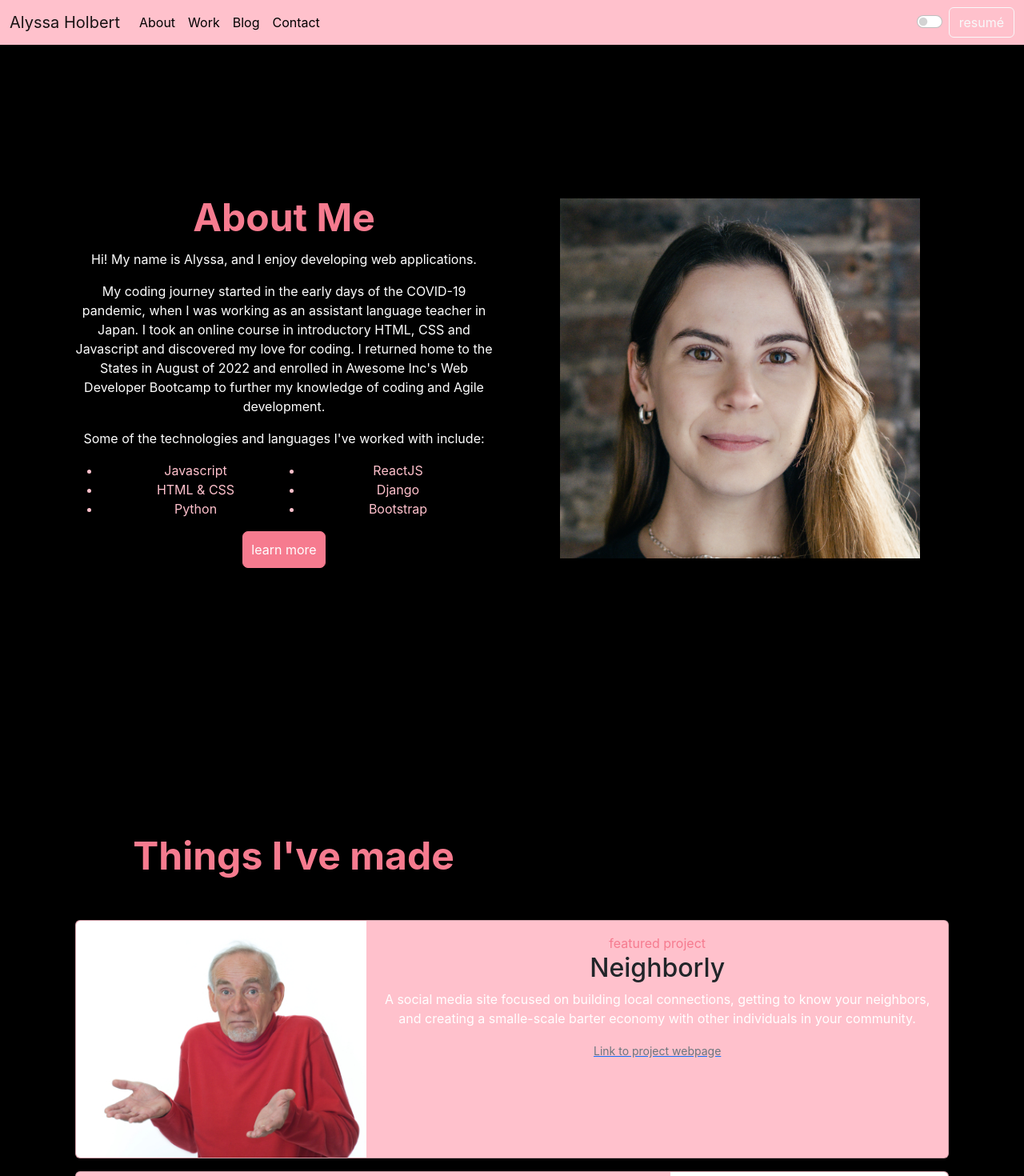
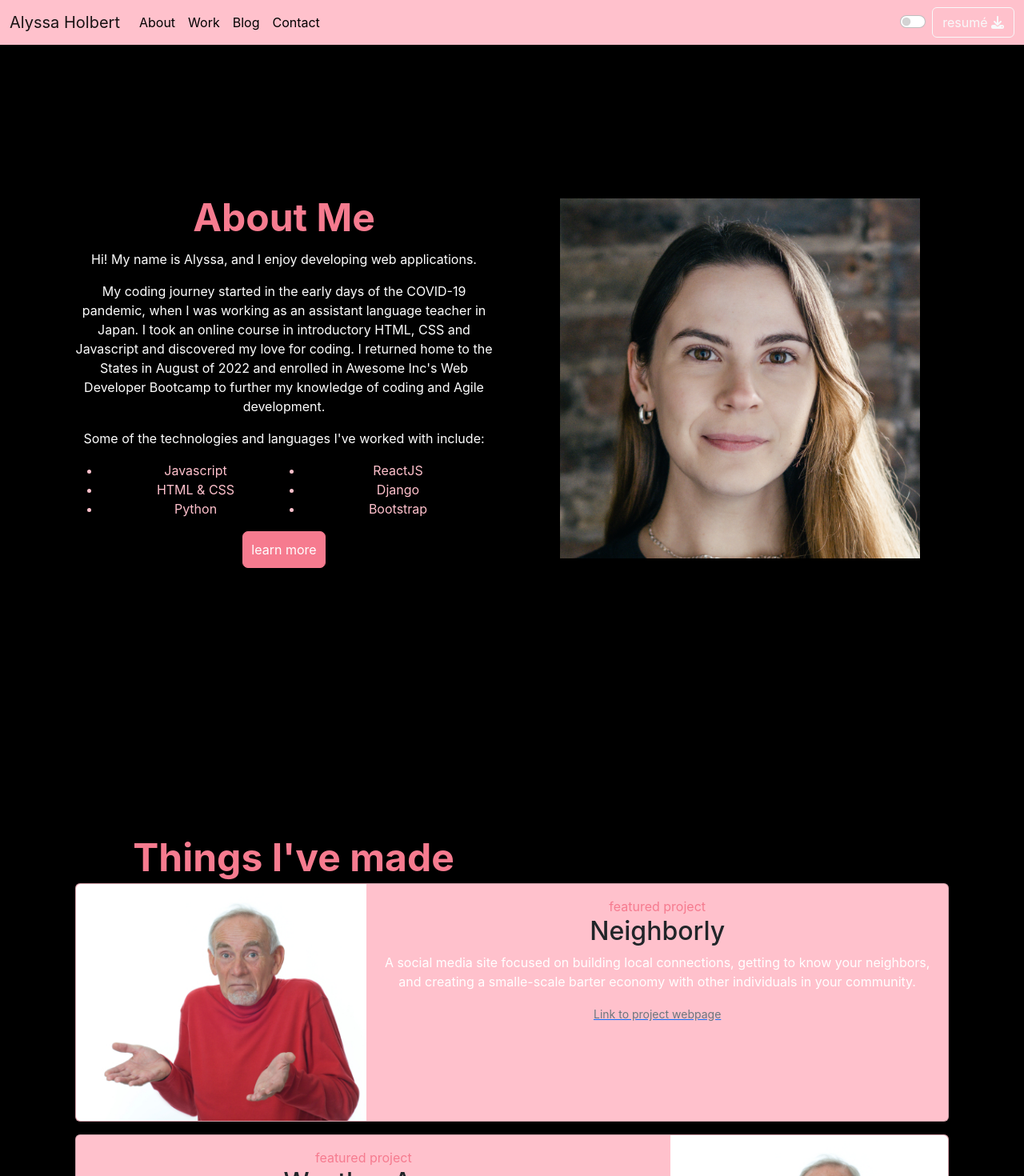
Before and after one commit to ah1096/developer-portfolio-2, a React (Create React App) app in the folder my-app/: page / in a window 1280 px wide. Shown: the top 1470 px of the page at 80% size. Built offline with nearby package versions, Linux system fonts and the light colour scheme.

Commit message:
added fa icons; styled resume btn; changed vh

```diff
--- a/my-app/src/AboutMe.js
+++ b/my-app/src/AboutMe.js
@@ -9,7 +9,7 @@ const profilePic = {
 
 export default function AboutMe(){
     return(
-<div>
+<div className="vh-100" id="AboutSection">
     <div className="px-4 py-5 my-5 ">
 
     <div className="container col-xxl-8 px-4 py-5">
@@ -33,7 +33,7 @@ export default function AboutMe(){
 
             <div className="col-lg-6">
 
-                <h1 className="display-5 fw-bold lh-1 mb-3" id="AboutSection">About Me</h1>
+                <h1 className="display-5 fw-bold lh-1 mb-3" >About Me</h1>
                     <div>
                         <p>Hi! My name is Alyssa, and I enjoy developing web applications.</p>
                         <p>
--- a/my-app/src/BlogPosts.js
+++ b/my-app/src/BlogPosts.js
@@ -10,7 +10,7 @@ const fillerpic = {
 
 export default function BlogPosts(){
     return(
-<div>
+<div className="vh-100">
     <div className="px-4 py-5 my-5 ">
 
         <div className="container col-xxl-8 px-4 py-5">
--- a/my-app/src/ContactMe.js
+++ b/my-app/src/ContactMe.js
@@ -1,7 +1,7 @@
 export default function ContactMe(){
     return(
         <div>
-            <div className="px-4 py-5 my-5 text-center">
+            <div className="px-4 py-5 my-5 mb-10 text-center">
                 <h1 id="ContactSection" className="display-5 fw-bold">Contact Me</h1>
                     <div className="col-lg-6 mx-auto">
                         <p className="lead mb-4">Questions, offers, advice? Want a website made? Get in touch with me.</p>
--- a/my-app/src/Navbar.js
+++ b/my-app/src/Navbar.js
@@ -1,3 +1,7 @@
+import ReactDOM from 'react-dom'
+import { FontAwesomeIcon } from '@fortawesome/react-fontawesome'
+import { faEnvelope } from '@fortawesome/free-solid-svg-icons'
+import { faDownload } from '@fortawesome/free-solid-svg-icons'
 
 
 export default function Navbar() {
@@ -43,7 +47,9 @@ export default function Navbar() {
               </div>
 
               <div className="d-flex">
-                <button className="btn btn-outline-light" type="submit">resumé</button>
+                <button className="btn btn-outline-light" type="submit">
+                  resumé <FontAwesomeIcon icon={faDownload} />
+                  </button>
               </div>
 
             </div>
--- a/my-app/src/Projects.js
+++ b/my-app/src/Projects.js
@@ -10,12 +10,12 @@ const fillerpic = {
 
 export default function Projects(){
     return(
-<div>
+<div id="ProjectSection">
 <div className="px-4 py-5 my-5">
-  <div className="container col-xxl-8 px-4 py-5 ">
+  <div className="container col-xxl-8 px-4 py-5 text-center">
 
-    <div className="col-lg-6 text-center">
-      <h1 className="display-5 fw-bold lh-1 py-5" id="ProjectSection">Things I've made</h1>
+    <div className="col-lg-6">
+      <h1 className="display-5 fw-bold lh-1 mb-8">Things I've made</h1>
     </div>
 
 
--- a/package.json
+++ b/package.json
@@ -1,5 +1,10 @@
 {
   "dependencies": {
+    "@fortawesome/fontawesome-svg-core": "^6.2.1",
+    "@fortawesome/free-regular-svg-icons": "^6.2.1",
+    "@fortawesome/free-solid-svg-icons": "^6.2.1",
+    "@fortawesome/react-fontawesome": "^0.2.0",
+    "babel-plugin-macros": "^3.1.0",
     "bootstrap": "^5.2.2"
   }
 }
```
Also changed, not shown: 1 other file (tests, documents, lock files or other folders).
